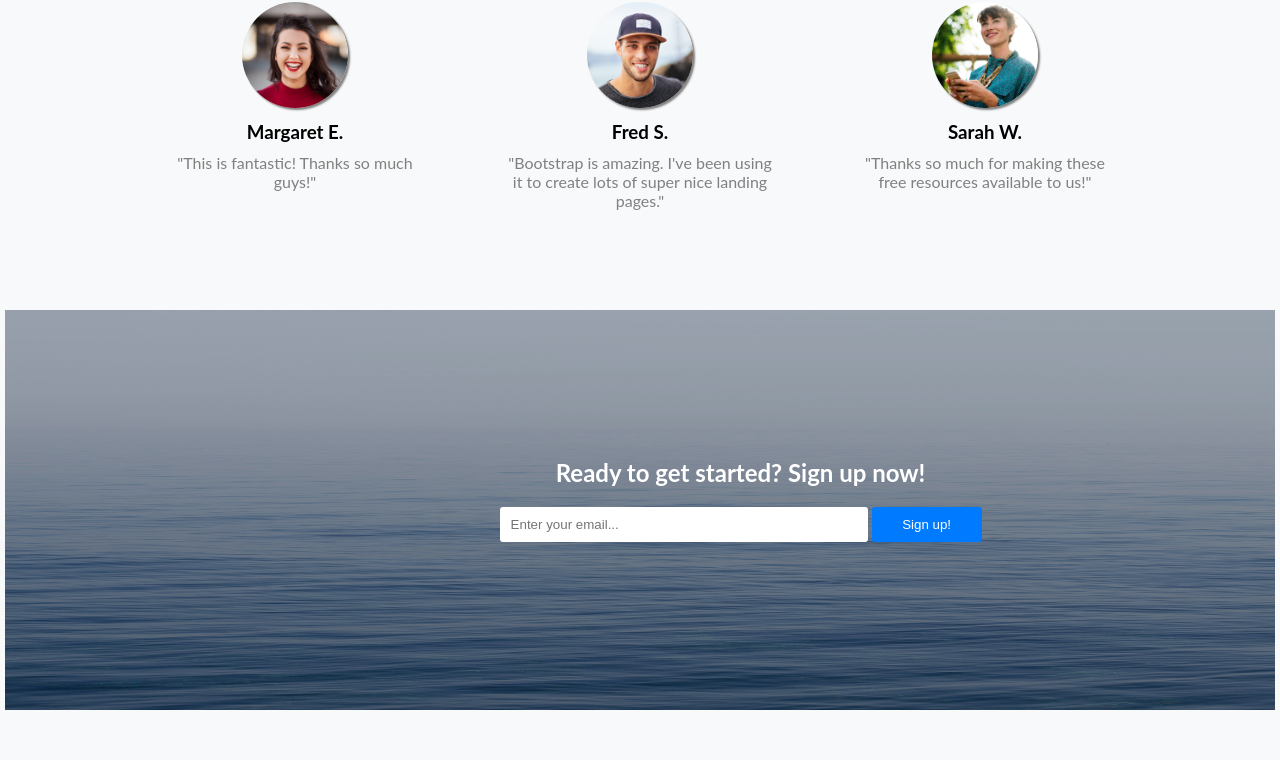
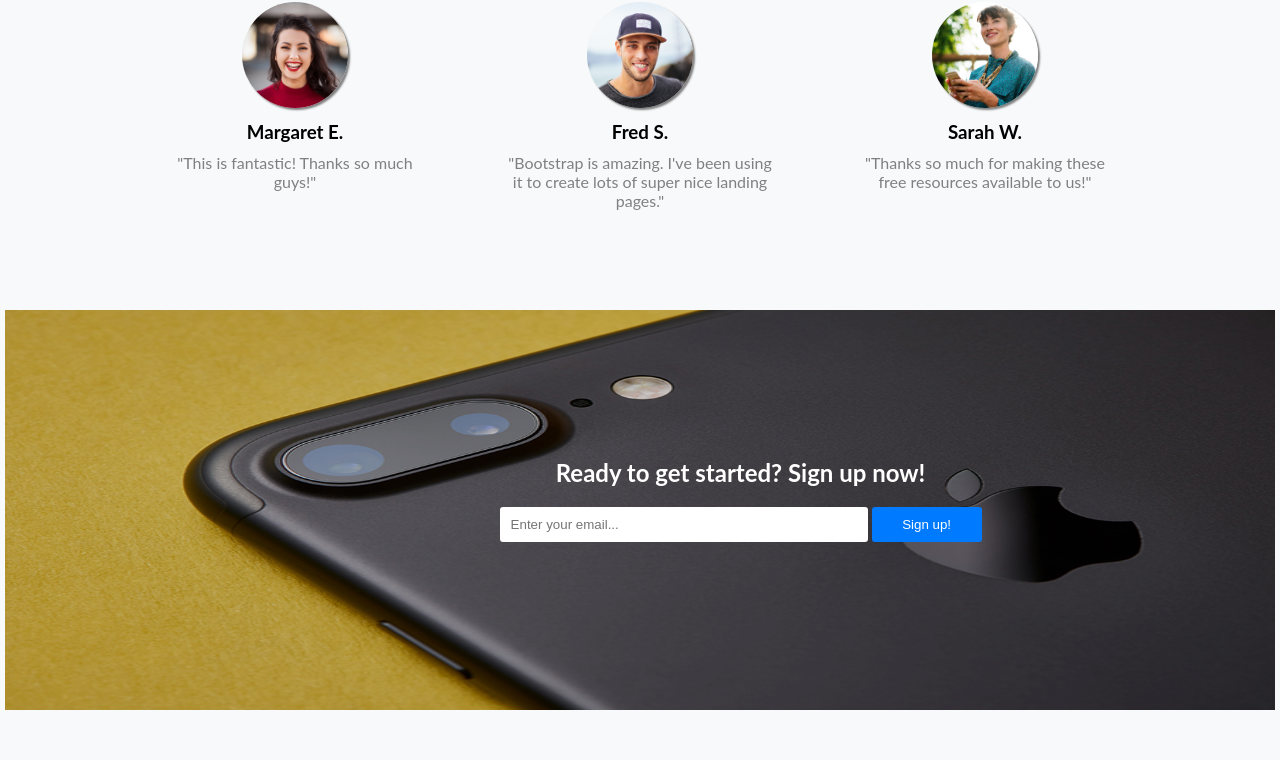
Before and after one commit to AgneBe/demo, a website: page index.html in a window 1280 px wide. Shown: the part 2561-3321 px from the top of the page. Drawn offline with Linux system fonts and the light colour scheme.

Commit message:
Update index.html

```diff
--- a/index.html
+++ b/index.html
@@ -92,7 +92,7 @@
     </div>
 
     <div class="sixth-box">
-      <img src="/app/images/bg-masthead.jpg" alt="sea">
+      <img src="app/images/bg-showcase-1.jpg" alt="sea">
       <div class="footer-signup">
       <h2>Ready to get started? Sign up now!</h2>
       <form action="#">
```
